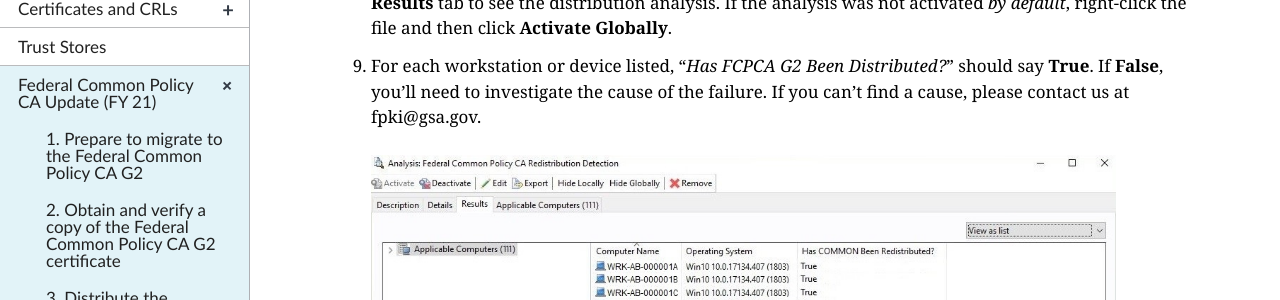
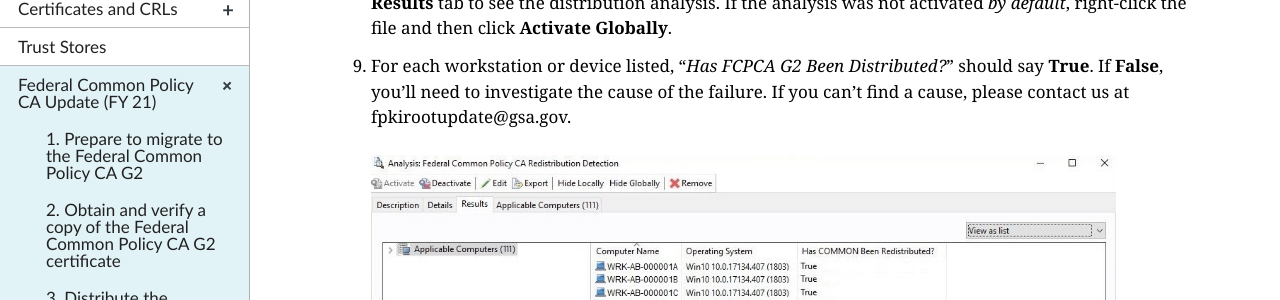
Before and after one commit to GSA/fpki-guides, a Jekyll site: the page built from _common/04_verify_os_distribution.md, in a window 1280 px wide and 900 px high, scrolled down 1461 px. Shown: the part 206-506 px from the top of the window. Built offline with Jekyll 4.4.1, drawn with Linux system fonts in a browser that asks for light colours; nearby versions of some CDN libraries.

Commit message:
Update 04_verify_os_distribution.md

```diff
--- a/_common/04_verify_os_distribution.md
+++ b/_common/04_verify_os_distribution.md
@@ -56,7 +56,7 @@ To verify that the Federal Common Policy CA (FCPCA) G2 certificate has been dist
 6. Assign the file:&nbsp;&nbsp;for **Create in site**, select *site name*, and for **Create in domain**, select *domain name*. Click **Okay**.
 7. On the left side panel, click **Analyses** to see a list of imported analysis files.
 8. Click *Federal Common Policy CA G2 Distribution Detection* (i.e., *FPKIRootG2Detection.bes*) and click the **Results** tab to see the distribution analysis. If the analysis was not activated _by default_, right-click the file and then click **Activate Globally**.
-9. For each workstation or device listed, "*Has FCPCA G2 Been Distributed?*" should say **True**. If **False**, you'll need to investigate the cause of the failure. If you can't find a cause, please contact us at fpki@gsa.gov.<br><br />
+9. For each workstation or device listed, "*Has FCPCA G2 Been Distributed?*" should say **True**. If **False**, you'll need to investigate the cause of the failure. If you can't find a cause, please contact us at fpkirootupdate@gsa.gov.<br><br />
     ![Sample Output]({{site.baseurl}}/img/bigfix-results.jpg){:style="width:90%;"}
 
 ### Use LANDesk 2016
```
